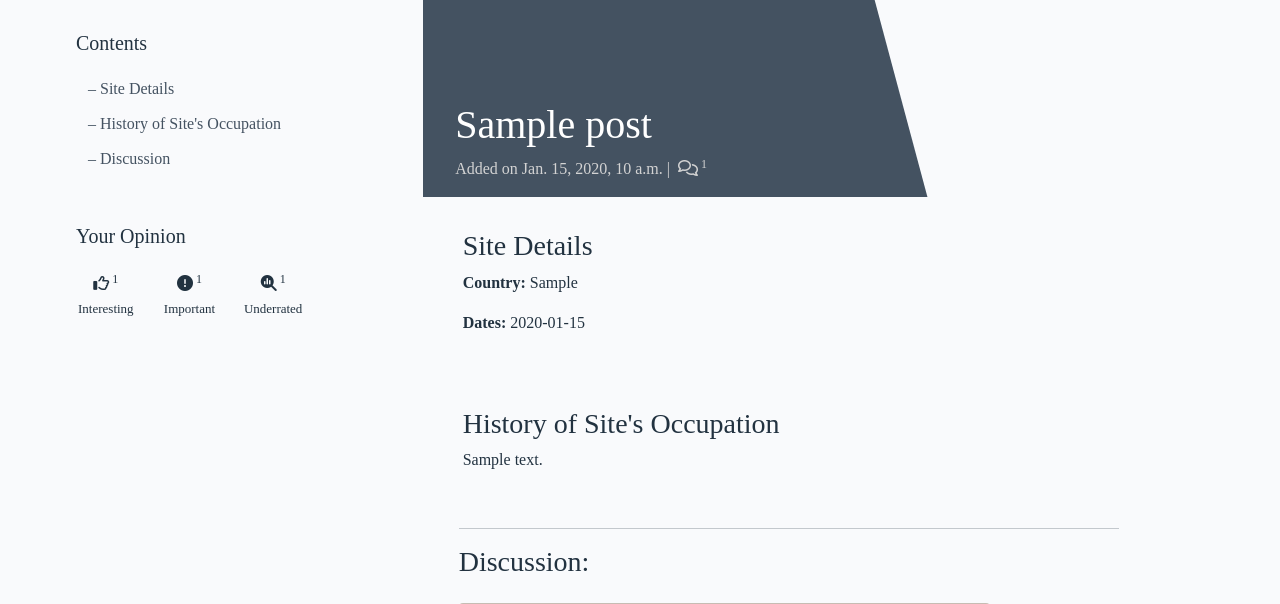
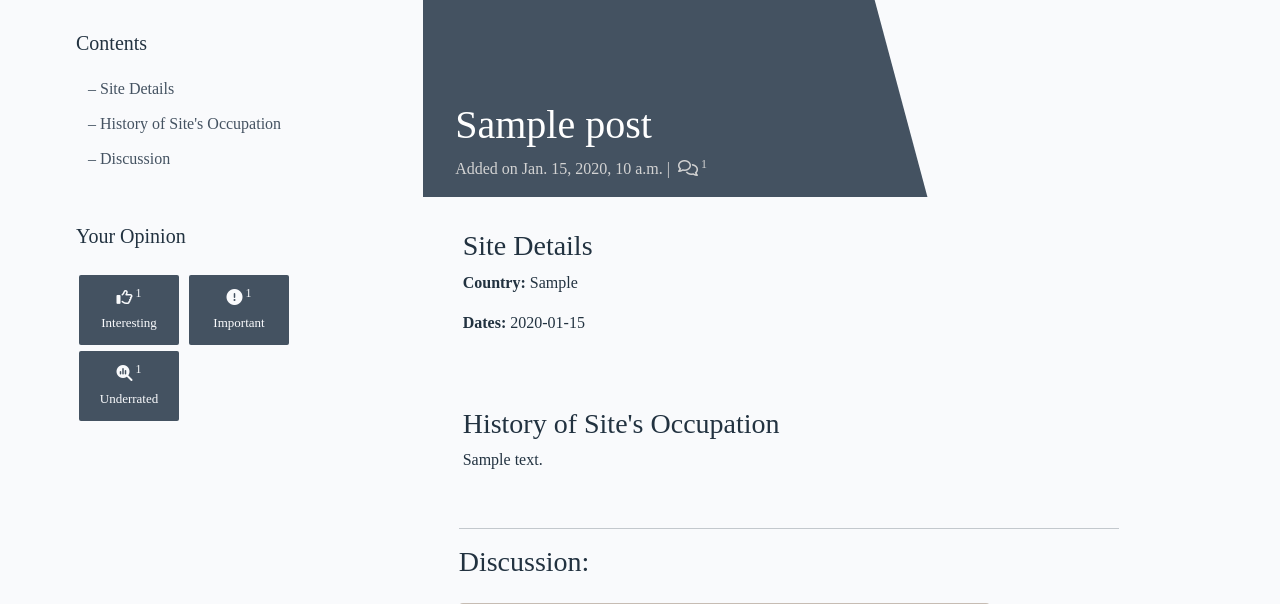
Before and after one commit to adamsburge/archaevit-blog, a Django app: a page that uses templates/post_detail.html in a window 1280 px wide. Shown: the part 77-681 px from the top of the page. Run offline with Django 3.2, Linux system fonts and the light colour scheme; a user stored in the database is signed in; tables that the repository leaves empty hold one stand-in row (values such as "Sample post"); parts of the project's set-up code (start-up, migrations or seed data) failed here and were passed over; some libraries are stand-ins or nearby versions.

Commit message:
Add functionality for user to indicate a post is interesting, important, and/or underrated

```diff
--- a/blog/urls.py
+++ b/blog/urls.py
@@ -4,5 +4,6 @@ from django.urls import path
 
 urlpatterns = [
     path('', views.PostList.as_view(), name='home'),
-    path('<slug:slug>/', views.PostDetail.as_view(), name='post_detail')
+    path('<slug:slug>/', views.PostDetail.as_view(), name='post_detail'),
+    path('like/<slug:slug>', views.PostLike.as_view(), name='post_like'),
 ]
--- a/blog/views.py
+++ b/blog/views.py
@@ -1,5 +1,6 @@
-from django.shortcuts import render, get_object_or_404
+from django.shortcuts import render, get_object_or_404, reverse
 from django.views import generic, View
+from django.http import HttpResponseRedirect
 from .models import Post
 from .forms import CommentForm
 
@@ -81,3 +82,26 @@ class PostDetail(View):
                 "underrated_liked": underrated_liked,
             },
         )
+
+
+class PostLike(View):
+
+    def post(self, request, slug, *args, **kwargs):
+        post = get_object_or_404(Post, slug=slug)
+        if self.request.POST.get('interesting'):
+            if post.interesting_likes.filter(id=request.user.id).exists():
+                post.interesting_likes.remove(request.user)
+            else:
+                post.interesting_likes.add(request.user)
+        elif self.request.POST.get('important'):
+            if post.important_likes.filter(id=request.user.id).exists():
+                post.important_likes.remove(request.user)
+            else:
+                post.important_likes.add(request.user)
+        elif self.request.POST.get('underrated'):
+            if post.underrated_likes.filter(id=request.user.id).exists():
+                post.underrated_likes.remove(request.user)
+            else:
+                post.underrated_likes.add(request.user)
+
+        return HttpResponseRedirect(reverse('post_detail', args=[slug]))
--- a/static/css/style.css
+++ b/static/css/style.css
@@ -251,6 +251,42 @@ body {
     visibility: visible;
   }
 
+  .liked {
+    background-color: #445261;
+    color: #F9FAFC;
+    padding: 10px;
+    margin: 3px;
+    height: 70px;
+    width: 100px;
+    border-radius: 2px;
+    border: none;
+}
+
+.liked:hover {
+    background-color: #F9FAFC;
+    color: #445261;
+    cursor: pointer;
+    border: solid 1px #445261;
+}
+
+.unliked {
+    background-color: #F9FAFC;
+    color: #445261;
+    padding: 10px;
+    margin: 3px;
+    height: 70px;
+    width: 100px;
+    border-radius: 2px;
+    border: none;
+}
+
+.unliked:hover {
+    background-color: #445261;
+    color: #F9FAFC;
+    cursor: pointer;
+}
+
+
 @media (max-width: 767px) {
     .small-text {
         display: none;
@@ -271,4 +307,16 @@ body {
         width: 100%;
         z-index: 1;
     }
+
+    .liked {
+        height: 50px;
+        width: 75px;
+    }
+
+    .unliked {
+        height: 50px;
+        width: 75px;
+    }
+
+
 }
--- a/templates/post_detail.html
+++ b/templates/post_detail.html
@@ -21,9 +21,32 @@
             </div>
             <div class="row px-3 mt-3">
                 <h5 class="mb-4">Your Opinion</h5>
+                {% if user.is_authenticated %}
+                <form class="col-12" action="{% url 'post_like' post.slug %}" method="POST">
+                    {% csrf_token %}
+                    {% if interesting_liked %}
+                    <button type="submit" name="interesting" value="{{post.slug}}" class="card-text col-3 col-sm-3 text-center  liked"><i class="fa-regular fa-thumbs-up"></i><sup> {{ post.number_of_interesting_likes }}</sup> <br><span class="small-text">Interesting</span></button>
+                    {% else %}
+                    <button type="submit" name="interesting" value="{{post.slug}}" class="card-text col-3 col-sm-3 text-center  unliked"><i class="fa-regular fa-thumbs-up"></i><sup> {{ post.number_of_interesting_likes }}</sup> <br><span class="small-text">Interesting</span></button>
+                    {% endif %}
+                    {% if important_liked %}
+                    <button type="submit" name="important" value="{{post.slug}}" class="card-text col-3 col-sm-3 text-center  liked"><i class="fa fa-circle-exclamation"></i><sup> {{ post.number_of_important_likes }}</sup> <br><span class="small-text">Important</span></button>
+                    {% else %}
+                    <button type="submit" name="important" value="{{post.slug}}" class="card-text col-3 col-sm-3 text-center  unliked"><i class="fa fa-circle-exclamation"></i><sup> {{ post.number_of_important_likes }}</sup> <br><span class="small-text">Important</span></button>
+                    {% endif %}
+                    {% if underrated_liked %}
+                    <button type="submit" name="underrated" value="{{post.slug}}" class="card-text col-3 col-sm-3 text-center liked"><i class="fa fa-magnifying-glass-chart"></i><sup> {{ post.number_of_underrated_likes }}</sup> <br><span class="small-text">Underrated</span></button>
+                    {% else %}
+                    <button type="submit" name="underrated" value="{{post.slug}}" class="card-text col-3 col-sm-3 text-center unliked"><i class="fa fa-magnifying-glass-chart"></i><sup> {{ post.number_of_underrated_likes }}</sup> <br><span class="small-text">Underrated</span></button>
+                    {% endif %}
+                </form>
+
+
+                {% else %}
                 <p class="card-text col-4 col-sm-3 text-center"><i class="fa-regular fa-thumbs-up"></i><sup> {{ post.number_of_interesting_likes }}</sup> <br><span class="small-text">Interesting</span></p>
                 <p class="card-text col-4 col-sm-3 text-center"><i class="fa fa-circle-exclamation"></i><sup> {{ post.number_of_important_likes }}</sup> <br><span class="small-text">Important</span></p>
                 <p class="card-text col-4 col-sm-3 text-center"><i class="fa fa-magnifying-glass-chart"></i><sup> {{ post.number_of_underrated_likes }}</sup> <br><span class="small-text">Underrated</span></p>
+                {% endif %}
             </div>
         </div>
       </div>
@@ -41,9 +64,35 @@
         </div>
         <div class="row px-3 ms-5 mt-5">
             <h5 class="mb-4">Your Opinion</h5>
-            <p class="card-text col-4 col-sm-3 text-center"><i class="fa-regular fa-thumbs-up"></i><sup> {{ post.number_of_interesting_likes }}</sup> <br><span class="small-text">Interesting</span></p>
-            <p class="card-text col-4 col-sm-3 text-center"><i class="fa fa-circle-exclamation"></i><sup> {{ post.number_of_important_likes }}</sup> <br><span class="small-text">Important</span></p>
-            <p class="card-text col-4 col-sm-3 text-center"><i class="fa fa-magnifying-glass-chart"></i><sup> {{ post.number_of_underrated_likes }}</sup> <br><span class="small-text">Underrated</span></p>
+            {% if user.is_authenticated %}
+                <form class="col-12" action="{% url 'post_like' post.slug %}" method="POST">
+                    {% csrf_token %}
+                    {% if interesting_liked %}
+                    <button type="submit" name="interesting" value="{{post.slug}}" class="card-text col-4 col-sm-3 text-center  liked"><i class="fa-regular fa-thumbs-up"></i><sup> {{ post.number_of_interesting_likes }}</sup> <br><span class="small-text">Interesting</span></button>
+                    {% else %}
+                    <button type="submit" name="interesting" value="{{post.slug}}" class="card-text col-4 col-sm-3 text-center  unliked"><i class="fa-regular fa-thumbs-up"></i><sup> {{ post.number_of_interesting_likes }}</sup> <br><span class="small-text">Interesting</span></button>
+                    {% endif %}
+                    {% if important_liked %}
+                    <button type="submit" name="important" value="{{post.slug}}" class="card-text col-4 col-sm-3 text-center  liked"><i class="fa fa-circle-exclamation"></i><sup> {{ post.number_of_important_likes }}</sup> <br><span class="small-text">Important</span></button>
+                    {% else %}
+                    <button type="submit" name="important" value="{{post.slug}}" class="card-text col-4 col-sm-3 text-center  unliked"><i class="fa fa-circle-exclamation"></i><sup> {{ post.number_of_important_likes }}</sup> <br><span class="small-text">Important</span></button>
+                    {% endif %}
+                    {% if underrated_liked %}
+                    <button type="submit" name="underrated" value="{{post.slug}}" class="card-text col-4 col-sm-3 text-center liked"><i class="fa fa-magnifying-glass-chart"></i><sup> {{ post.number_of_underrated_likes }}</sup> <br><span class="small-text">Underrated</span></button>
+                    {% else %}
+                    <button type="submit" name="underrated" value="{{post.slug}}" class="card-text col-4 col-sm-3 text-center unliked"><i class="fa fa-magnifying-glass-chart"></i><sup> {{ post.number_of_underrated_likes }}</sup> <br><span class="small-text">Underrated</span></button>
+                    {% endif %}
+                </form>
+
+
+                {% else %}
+                <p class="card-text col-4 col-sm-3 text-center"><i class="fa-regular fa-thumbs-up"></i><sup> {{ post.number_of_interesting_likes }}</sup> <br><span class="small-text">Interesting</span></p>
+                <p class="card-text col-4 col-sm-3 text-center"><i class="fa fa-circle-exclamation"></i><sup> {{ post.number_of_important_likes }}</sup> <br><span class="small-text">Important</span></p>
+                <p class="card-text col-4 col-sm-3 text-center"><i class="fa fa-magnifying-glass-chart"></i><sup> {{ post.number_of_underrated_likes }}</sup> <br><span class="small-text">Underrated</span></p>
+                {% endif %}
+
+
+
         </div>
     </div>
     <div class="col-12 col-md-8 ms-auto mt-3">
```
